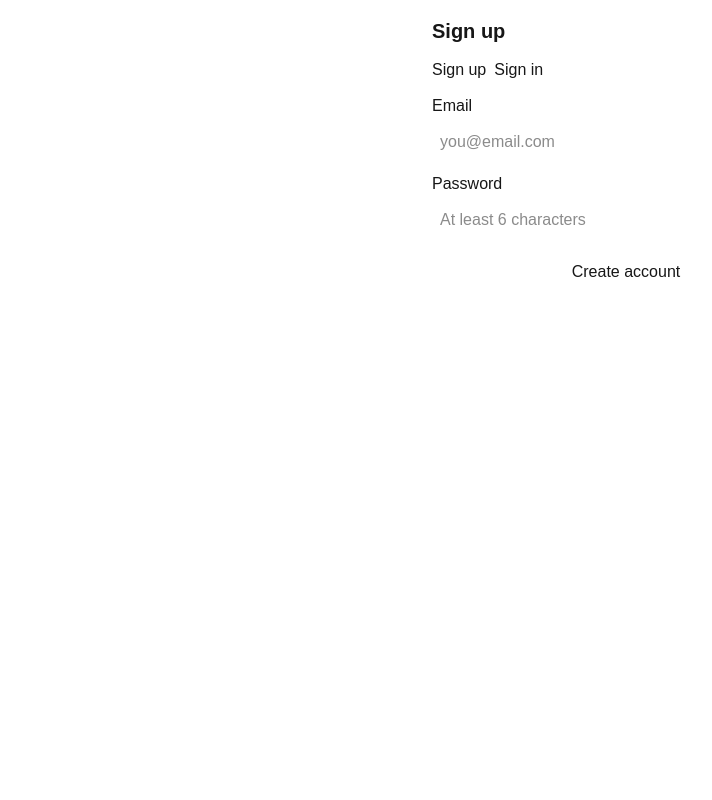
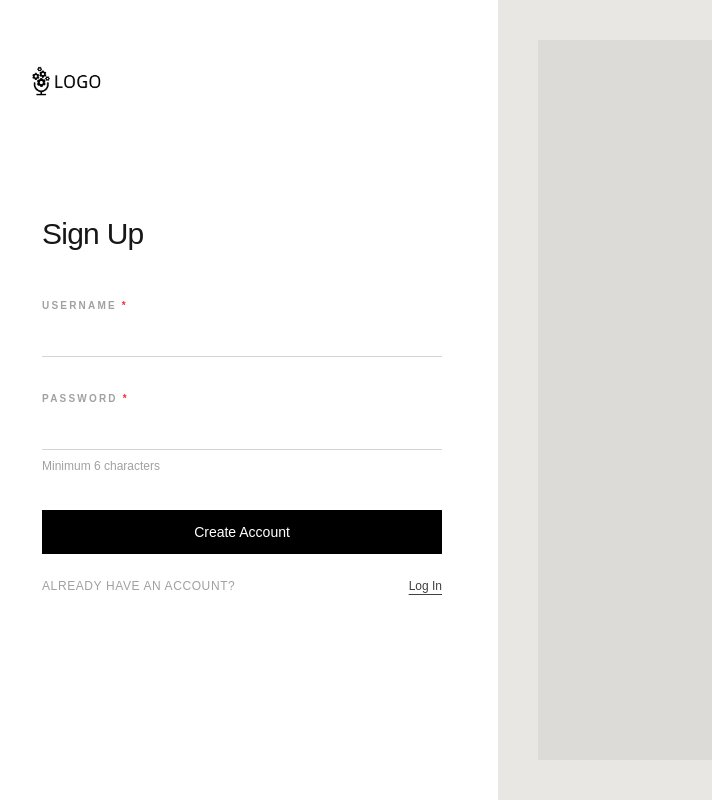
Before and after one commit to besophiayang/nwHacks2026, a Next.js app: page /email-password in a window 1280 px wide. Shown: the whole page, without its empty margins (14-726 px from the left). Built offline with nearby package versions, Linux system fonts and the light colour scheme; no server answers.

Commit message:
login and sign in pages with UI :>

```diff
--- a/app/email-password/EmailPassword.tsx
+++ b/app/email-password/EmailPassword.tsx
@@ -3,7 +3,10 @@
 import { User } from "@supabase/supabase-js";
 import { useState, useEffect } from "react";
 import { useRouter } from "next/navigation";
+import Image from "next/image";
 import { getSupabaseBrowserClient } from "@/lib/supabase/browser-client";
+
+import Logo from "@/images/Logo.png";
 
 type EmailPasswordProp = {
   user: User | null;
@@ -32,9 +35,11 @@ export default function EmailPasswordDemo({ user }: EmailPasswordProp) {
   }
 
   useEffect(() => {
-    const { data: listener } = supabase.auth.onAuthStateChange((_event, session) => {
+    const { data: listener } = supabase.auth.onAuthStateChange(
+      (_event, session) => {
         setCurrentUser(session?.user ?? null);
-    });
+      }
+    );
 
     return () => {
       listener?.subscription.unsubscribe();
@@ -54,15 +59,11 @@ export default function EmailPasswordDemo({ user }: EmailPasswordProp) {
         },
       });
 
-      if (error) {
-        setStatus(error.message);
-      } else {
-        setStatus("Check your inbox to confirm your new account.");
-      }
+      if (error) setStatus(error.message);
+      else setStatus("Check your inbox to confirm your new account.");
       return;
     }
 
-    // signin
     const { error } = await supabase.auth.signInWithPassword({
       email,
       password,
@@ -77,76 +78,142 @@ export default function EmailPasswordDemo({ user }: EmailPasswordProp) {
   }
 
   return (
-    <div style={{ maxWidth: 420, margin: "0 auto", padding: 16 }}>
+    <div className="min-h-screen">
+      <div className="flex min-h-screen">
+        <section className="relative w-full bg-white md:basis-[40%] md:flex-none">
+          <div className="relative h-full px-10 py-10 sm:px-14">
+            <div className="absolute left-8 top-8 sm:left-10 sm:top-10">
+              <Image
+                src={Logo}
+                alt="Logo"
+                width={96}
+                height={96}
+                className="h-16 w-16 object-contain sm:h-20 sm:w-20"
+                priority
+              />
+            </div>
+
             {!currentUser ? (
-        <>
-          <h1 style={{ fontSize: 20, fontWeight: 600, marginBottom: 12 }}>
-            {mode === "signup" ? "Sign up" : "Sign in"}
+              <div className="pt-44">
+                <h1 className="text-3xl font-medium tracking-tight text-neutral-900">
+                  {mode === "signup" ? "Sign Up" : "Log In"}
                 </h1>
 
-          <div style={{ display: "flex", gap: 8, marginBottom: 12 }}>
-            <button type="button" onClick={() => setMode("signup")}>
-              Sign up
-            </button>
-            <button type="button" onClick={() => setMode("signin")}>
-              Sign in
-            </button>
-          </div>
-
-          <form onSubmit={handleSubmit}>
-            <div style={{ marginBottom: 10 }}>
-              <label style={{ display: "block", marginBottom: 4 }}>Email</label>
+                <form onSubmit={handleSubmit} className="mt-10 space-y-7">
+                  <div>
+                    <label className="text-[10px] font-semibold uppercase tracking-[0.22em] text-neutral-400">
+                      Username <span className="text-red-500">*</span>
+                    </label>
                     <input
                       type="email"
                       value={email}
                       onChange={(e) => setEmail(e.target.value)}
                       required
-                placeholder="you@email.com"
-                style={{ width: "100%", padding: 8 }}
+                      className="mt-3 w-full border-0 border-b border-neutral-300 bg-transparent px-0 pb-2 text-sm text-neutral-900 outline-none focus:border-neutral-900 focus:ring-0"
                     />
                   </div>
 
-            <div style={{ marginBottom: 10 }}>
-              <label style={{ display: "block", marginBottom: 4 }}>Password</label>
+                  <div>
+                    <label className="text-[10px] font-semibold uppercase tracking-[0.22em] text-neutral-400">
+                      Password <span className="text-red-500">*</span>
+                    </label>
                     <input
                       type="password"
                       value={password}
                       onChange={(e) => setPassword(e.target.value)}
                       required
                       minLength={6}
-                placeholder="At least 6 characters"
-                style={{ width: "100%", padding: 8 }}
+                      className="mt-3 w-full border-0 border-b border-neutral-300 bg-transparent px-0 pb-2 text-sm text-neutral-900 outline-none focus:border-neutral-900 focus:ring-0"
                     />
+                    <p className="mt-2 text-xs text-neutral-400">
+                      {mode === "signup"
+                        ? "Minimum 6 characters"
+                        : "Enter your password"}
+                    </p>
                   </div>
 
-            <button type="submit" style={{ width: "100%", padding: 10 }}>
-              {mode === "signup" ? "Create account" : "Sign in"}
+                  <button
+                    type="submit"
+                    className="mt-2 w-full bg-black py-3 text-sm font-medium text-white transition hover:bg-neutral-900 active:bg-black"
+                  >
+                    {mode === "signup" ? "Create Account" : "Sign In"}
                   </button>
                 </form>
 
+                <div className="mt-6 flex items-center justify-between text-xs text-neutral-400">
+                  <span className="uppercase tracking-wider">
+                    {mode === "signup"
+                      ? "Already have an account?"
+                      : "Don't have an account?"}
+                  </span>
+
+                  <button
+                    type="button"
+                    onClick={() => setMode(mode === "signup" ? "signin" : "signup")}
+                    className="font-medium text-neutral-700 underline underline-offset-4 hover:text-neutral-900"
+                  >
+                    {mode === "signup" ? "Log In" : "Create account"}
+                  </button>
+                </div>
+
                 {status && (
-            <p style={{ marginTop: 12 }} role="status" aria-live="polite">
+                  <p
+                    className="mt-6 text-sm text-neutral-700"
+                    role="status"
+                    aria-live="polite"
+                  >
                     {status}
                   </p>
                 )}
-        </>
+              </div>
             ) : (
-        <div>
-          <p style={{ marginBottom: 8 }}>
-            Signed in as <b>{currentUser.email}</b>
+              <div className="pt-44">
+                <h1 className="text-3xl font-medium tracking-tight text-neutral-900">
+                  Account
+                </h1>
+
+                <p className="mt-6 text-sm text-neutral-700">
+                  Signed in as{" "}
+                  <b className="text-neutral-900">{currentUser.email}</b>
                 </p>
 
-          <button type="button" onClick={handleSignOut}>
+                <div className="mt-8 flex gap-3">
+                  <button
+                    type="button"
+                    onClick={() => {
+                      router.push("/dashboard");
+                      router.refresh();
+                    }}
+                    className="w-full bg-black py-3 text-sm font-medium text-white hover:bg-neutral-900"
+                  >
+                    Go to Dashboard
+                  </button>
+
+                  <button
+                    type="button"
+                    onClick={handleSignOut}
+                    className="w-full border border-neutral-300 py-3 text-sm font-medium text-neutral-900 hover:border-neutral-900"
+                  >
                     Sign out
                   </button>
+                </div>
 
                 {status && (
-            <p style={{ marginTop: 12 }} role="status" aria-live="polite">
+                  <p className="mt-6 text-sm text-neutral-700" role="status" aria-live="polite">
                     {status}
                   </p>
                 )}
               </div>
             )}
           </div>
+        </section>
+
+        <section className="relative hidden bg-[#e9e7e4] md:block md:flex-1">
+          <div className="absolute inset-0 flex items-center justify-center p-10">
+            <div className="h-full w-full bg-black/5" />
+          </div>
+        </section>
+      </div>
+    </div>
   );
 }
```
Also changed, not shown: images/Logo.png (added), 1 other file (tests, documents, lock files or other folders). Lines whose indentation alone changed are shown as unchanged.
